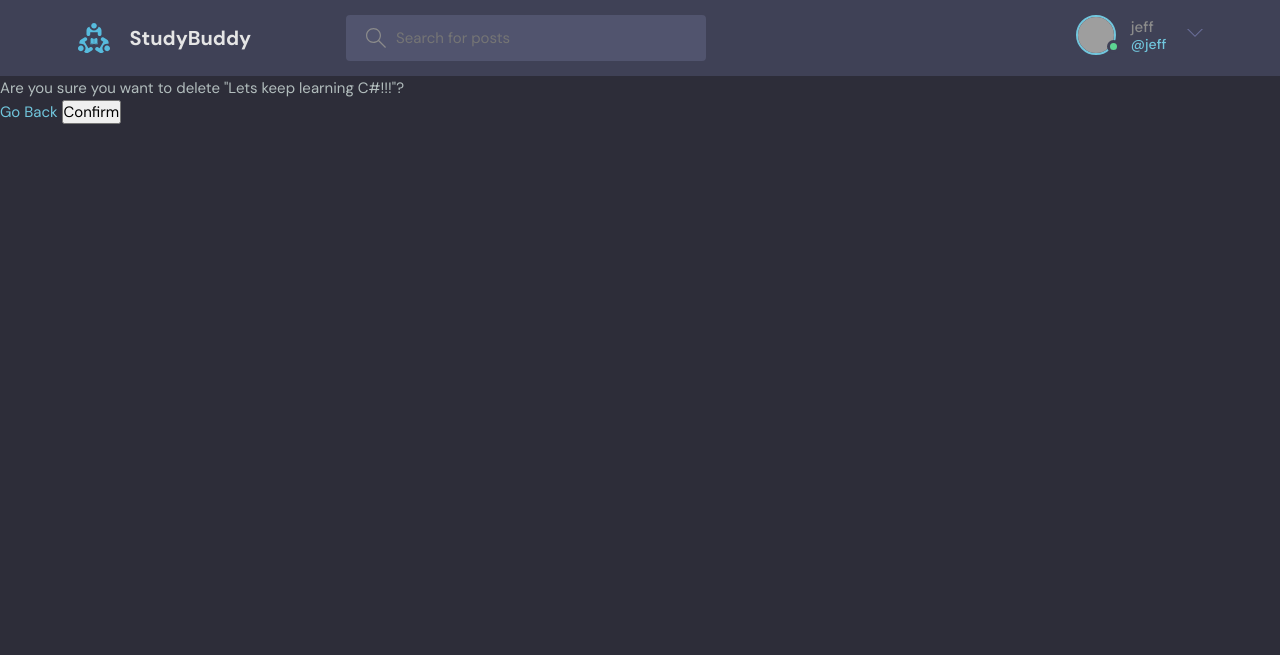
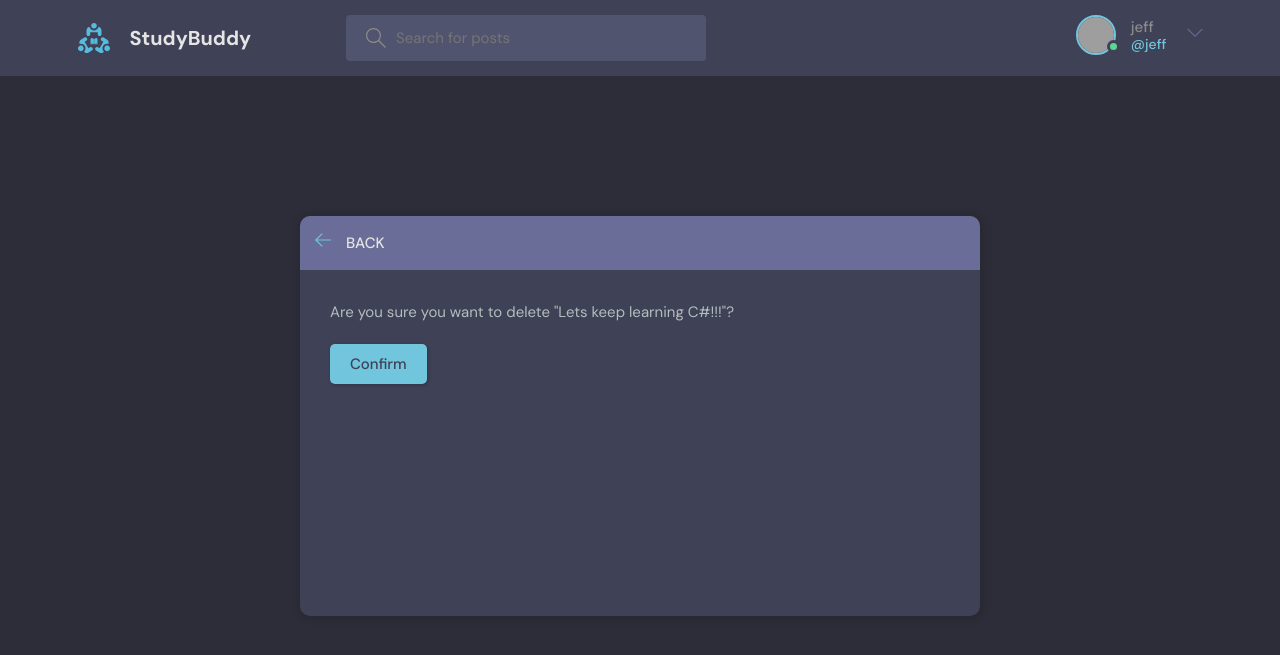
Before and after one commit to jeffmlazo/studybud, a Django app: page /delete-room/11 in a window 1280 px wide. Shown: the top 655 px of the page. Run offline with Django 4.2, Linux system fonts and the light colour scheme; a user stored in the database is signed in; data comes from the database, SQL or seed files in the repository; both versions use the stored data as it was after the commit; grey boxes are pictures that could not be loaded.

Commit message:
Add delete activities functionality Update form themes for delete, profile, room & update

```diff
--- a/base/templates/base/delete.html
+++ b/base/templates/base/delete.html
@@ -1,14 +1,37 @@
 {% extends 'main.html' %}
 
 {% block content %}
+<main class="delete-item layout">
+    <div class="container">
+        <div class="layout__box">
+            <div class="layout__boxHeader">
+                <div class="layout__boxTitle">
+                    <a href="{{request.META.HTTP_REFERER}}">
+                        <svg version="1.1" xmlns="http://www.w3.org/2000/svg" width="32" height="32"
+                            viewBox="0 0 32 32">
+                            <title>arrow-left</title>
+                            <path
+                                d="M13.723 2.286l-13.723 13.714 13.719 13.714 1.616-1.611-10.96-10.96h27.625v-2.286h-27.625l10.965-10.965-1.616-1.607z">
+                            </path>
+                        </svg>
+                    </a>
+                    <h3>Back</h3>
+                </div>
+            </div>
+            <div class="layout__body">
+                <form class="form" action="" method="POST">
+                    {% csrf_token %}
+                    <div class="form__group">
+                        <p>Are you sure you want to delete "{{object}}"?</p>
+                    </div>
 
-<form method="POST" action="">
-    {% csrf_token %}
-    <p>Are you sure you want to delete "{{object}}"?</p>
-    {# the links mean it will go back to were is the last page visit #}
-    <a href="{{request.META.HTTP_REFERER}}">Go Back</a>
-    <input type="submit" value="Confirm">
+                    <div class="for__group">
+                        <input class="btn btn--main" type="submit" value="Confirm" />
+                    </div>
 
-</form>
-
+                </form>
+            </div>
+        </div>
+    </div>
+</main>
 {% endblock content %}
--- a/base/templates/base/profile.html
+++ b/base/templates/base/profile.html
@@ -18,7 +18,9 @@
                 <div class="profile__info">
                     <h3>{{user.username}}</h3>
                     <p>@{{user.username}}</p>
-                    <a href="edit-user.html" class="btn btn--main btn--pill">Edit Profile</a>
+                    {% if request.user == user %}
+                    <a href="{% url 'update-user' %}" class="btn btn--main btn--pill">Edit Profile</a>
+                    {% endif %}
                 </div>
                 <div class="profile__about">
                     <h3>About</h3>
--- a/base/templates/base/room.html
+++ b/base/templates/base/room.html
@@ -107,7 +107,10 @@
         </div>
       </div>
       <div class="room__message">
-        <form action="#"><input name="" placeholder="Write your message here..." /></form>
+        <form action="#" method="POST">
+          {% csrf_token %}
+          <input name="body" placeholder="Write your message here..." />
+        </form>
       </div>
     </div>
     <!-- Room End -->
--- a/base/urls.py
+++ b/base/urls.py
@@ -12,4 +12,5 @@ urlpatterns = [
     path('update-room/<str:pk>', views.updateRoom, name="update-room"),
     path('delete-room/<str:pk>', views.deleteRoom, name="delete-room"),
     path('delete-message/<str:pk>', views.deleteMessage, name="delete-message"),
+    path('update-user', views.updateUser, name="update-user"),
 ]
--- a/base/views.py
+++ b/base/views.py
@@ -7,7 +7,7 @@ from django.contrib.auth.models import User
 from django.contrib.auth import authenticate, login, logout
 from django.contrib.auth.forms import UserCreationForm
 from .models import Room, Topic, Message
-from .forms import RoomForm
+from .forms import RoomForm, UserForm
 
 # Create your views here.
 
@@ -185,3 +185,17 @@ def deleteMessage(request, pk):
         message.delete()
         return redirect('home')
     return render(request, 'base/delete.html', {'object': message})
+
+
+@login_required(login_url='login')
+def updateUser(request):
+    user = request.user
+    form = UserForm(instance=user)
+
+    if request.method == 'POST':
+        form = UserForm(request.POST, instance=user)
+        if form.is_valid():
+            form.save()
+            return redirect('user-profile', pk=user.id)
+
+    return render(request, 'base/update-user.html', {'form': form})
--- a/templates/navbar.html
+++ b/templates/navbar.html
@@ -20,7 +20,7 @@
             <!-- Logged In -->
             {% if request.user.is_authenticated %}
             <div class="header__user">
-                <a href="profile.html">
+                <a href="{% url 'update-user' %}">
                     <div class="avatar avatar--medium active">
                         <img src="https://randomuser.me/api/portraits/men/37.jpg" />
                     </div>
@@ -42,8 +42,8 @@
             {% endif %}
 
             <div class="dropdown-menu">
-                <a href="settings.html" class="dropdown-link"><svg version="1.1" xmlns="http://www.w3.org/2000/svg"
-                        width="32" height="32" viewBox="0 0 32 32">
+                <a href="{% url 'update-user' %}" class="dropdown-link"><svg version="1.1"
+                        xmlns="http://www.w3.org/2000/svg" width="32" height="32" viewBox="0 0 32 32">
                         <title>tools</title>
                         <path
                             d="M27.465 32c-1.211 0-2.35-0.471-3.207-1.328l-9.392-9.391c-2.369 0.898-4.898 0.951-7.355 0.15-3.274-1.074-5.869-3.67-6.943-6.942-0.879-2.682-0.734-5.45 0.419-8.004 0.135-0.299 0.408-0.512 0.731-0.572 0.32-0.051 0.654 0.045 0.887 0.277l5.394 5.395 3.586-3.586-5.394-5.395c-0.232-0.232-0.336-0.564-0.276-0.887s0.272-0.596 0.572-0.732c2.552-1.152 5.318-1.295 8.001-0.418 3.274 1.074 5.869 3.67 6.943 6.942 0.806 2.457 0.752 4.987-0.15 7.358l9.392 9.391c0.844 0.842 1.328 2.012 1.328 3.207-0 2.5-2.034 4.535-4.535 4.535zM15.101 19.102c0.26 0 0.516 0.102 0.707 0.293l9.864 9.863c0.479 0.479 1.116 0.742 1.793 0.742 1.398 0 2.535-1.137 2.535-2.535 0-0.668-0.27-1.322-0.742-1.793l-9.864-9.863c-0.294-0.295-0.376-0.74-0.204-1.119 0.943-2.090 1.061-4.357 0.341-6.555-0.863-2.631-3.034-4.801-5.665-5.666-1.713-0.561-3.468-0.609-5.145-0.164l4.986 4.988c0.391 0.391 0.391 1.023 0 1.414l-5 5c-0.188 0.188-0.441 0.293-0.707 0.293s-0.52-0.105-0.707-0.293l-4.987-4.988c-0.45 1.682-0.397 3.436 0.164 5.146 0.863 2.631 3.034 4.801 5.665 5.666 2.2 0.721 4.466 0.604 6.555-0.342 0.132-0.059 0.271-0.088 0.411-0.088z">
```
Also changed, not shown: base/forms.py (+8 -0 lines), base/templates/base/delete_old.html (added, +14 -0 lines), base/templates/base/update-user.html (added, +39 -0 lines), db.sqlite3.
